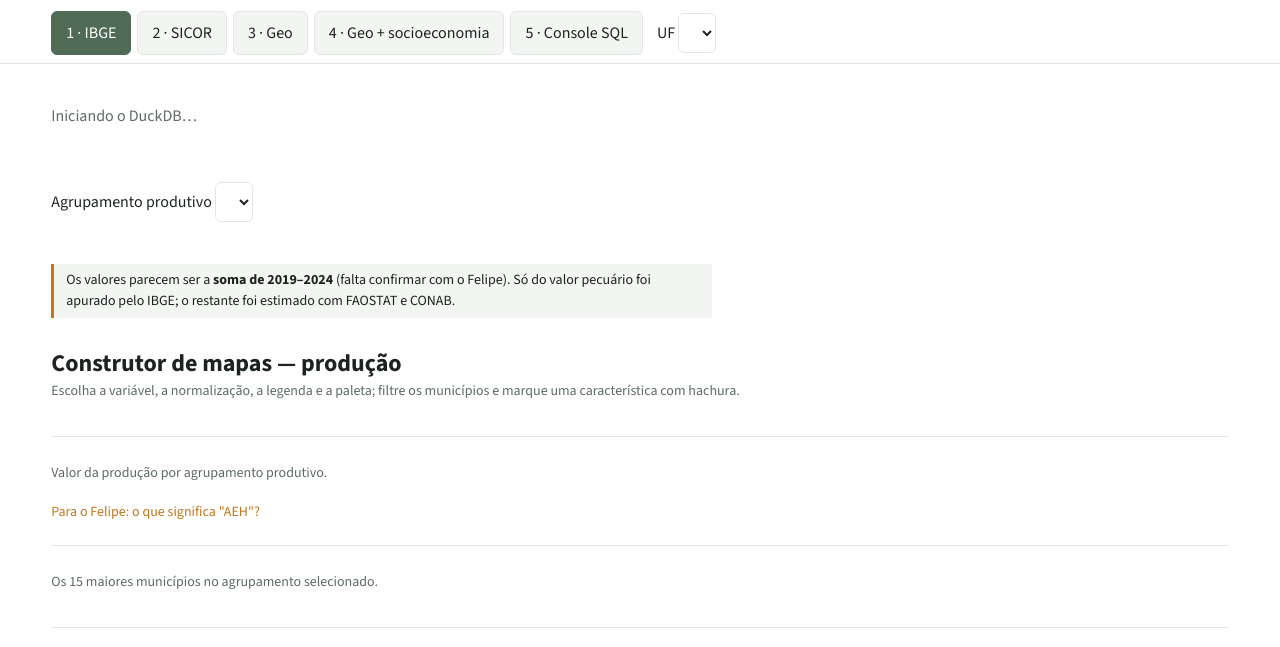
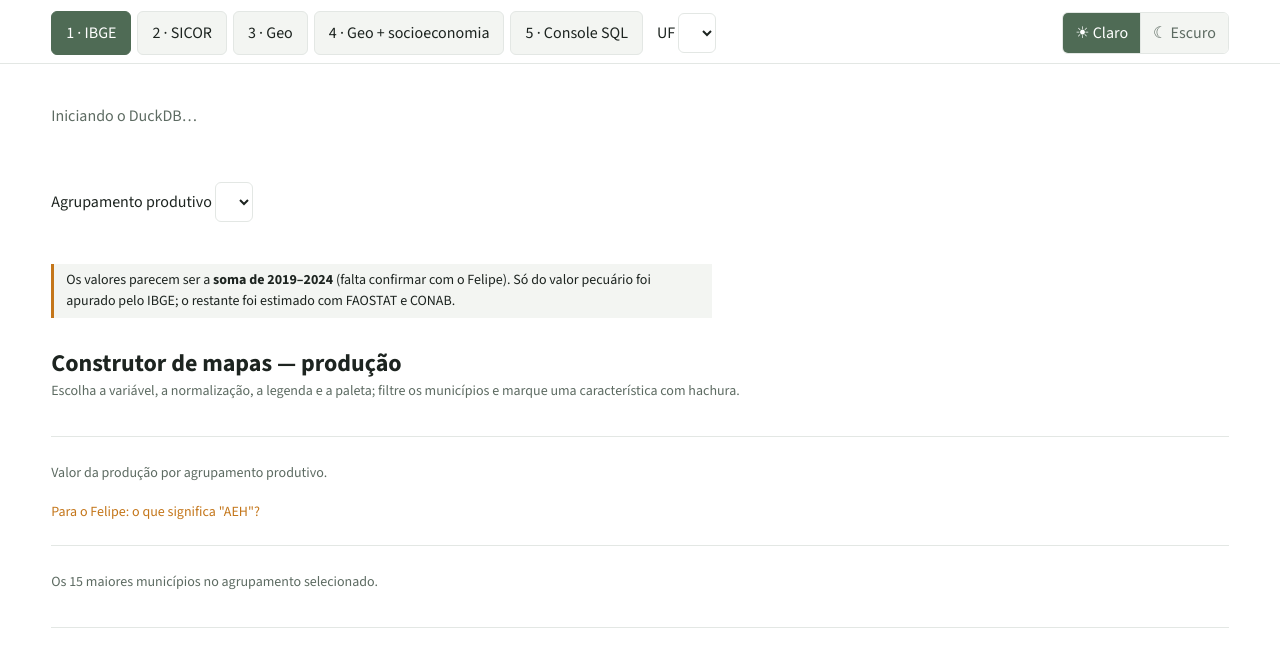
Before and after one commit to PedroAQCoutinho/igpp-ukpact-caatinga-bi, a plain HTML site: page index.html in a window 1280 px wide. Shown: the part 136-783 px from the top of the page. Drawn offline with Linux system fonts and the light colour scheme; no server answers.

Commit message:
BI: botão de tema claro/escuro na barra do topo (especificação 14)
Co-Authored-By: Claude Opus 5.5 <noreply@anthropic.com>
Claude-Session: https://claude.ai/code/session_01K9fJBFvptRZGaZtiGxW3ua

```diff
--- a/index.html
+++ b/index.html
@@ -15,6 +15,7 @@
 :root{color-scheme:light dark;--bg:light-dark(#ffffff,#121513);--ink:light-dark(#1d2420,#e6ebe7);--mut:light-dark(#5d6b62,#9aa79f);--line:light-dark(#e3e7e4,#2a312d);--soft:light-dark(#f3f5f2,#1a1f1c);--main:light-dark(#4f6b55,#86a98d);--acc:light-dark(#c4761a,#e39a3f);--out:light-dark(#e6e8e7,#262c29);--nd:light-dark(#c9cecb,#454d48);--zero:light-dark(#ffffff,#121513)}
 :root{--blank:light-dark(#fbfcfb,#1c211e)}
 :root[data-theme=light]{color-scheme:light}:root[data-theme=dark]{color-scheme:dark}
+.tema{margin-left:auto;display:inline-flex;border:1px solid var(--line);border-radius:6px;overflow:hidden}.tema button{min-height:40px;padding:0 12px;border:0;background:var(--soft);cursor:pointer;color:var(--mut)}.tema button+button{border-left:1px solid var(--line)}.tema button[aria-pressed=true]{background:var(--main);color:#fff}
 *{box-sizing:border-box;min-width:0}
 body{margin:0;background:var(--bg);color:var(--ink);font:16px/1.5 "Source Sans 3",system-ui,sans-serif;overflow-x:clip}
 header{padding:24px max(4vw,16px) 6px}
@@ -192,6 +193,7 @@ a.btn{display:inline-flex;align-items:center;text-decoration:none;color:var(--in
 @media(max-width:860px){.mb{grid-template-columns:1fr}}
 @media(max-width:600px){.row{grid-template-columns:100px minmax(0,1fr) 78px;font-size:14px}.map{min-height:360px}}
 </style>
+<script src="js/tema.js"></script>
 </head>
 <body>
 <header>
@@ -207,6 +209,7 @@ a.btn{display:inline-flex;align-items:center;text-decoration:none;color:var(--in
 <button role="tab" data-p="sql" aria-selected="false">5 · Console SQL</button>
 </div>
 <label>UF <select id="uf"></select></label>
+<div class="tema" role="group" aria-label="Tema da tela"><button type="button" data-tema="light" aria-pressed="false">☀ Claro</button><button type="button" data-tema="dark" aria-pressed="false">☾ Escuro</button></div>
 </div>
 <p id="load">Carregando…</p>
 <main>
--- /dev/null
+++ b/js/tema.js
@@ -0,0 +1,19 @@
+// Tema claro/escuro. Sem escolha salva, segue o sistema. A escolha fica só neste navegador.
+(() => {
+  const K = 'bi-caatinga-tema', root = document.documentElement;
+  const ler = () => { try { return localStorage.getItem(K) } catch { return null } };
+  const sistema = () => matchMedia('(prefers-color-scheme: dark)').matches ? 'dark' : 'light';
+  const marcar = () => {
+    const t = root.dataset.theme || sistema();
+    document.querySelectorAll('[data-tema]').forEach(b => b.setAttribute('aria-pressed', String(b.dataset.tema === t)));
+  };
+  const salvo = ler(); if (salvo === 'light' || salvo === 'dark') root.dataset.theme = salvo;
+  document.addEventListener('DOMContentLoaded', marcar);
+  matchMedia('(prefers-color-scheme: dark)').addEventListener('change', marcar);
+  document.addEventListener('click', e => {
+    const b = e.target.closest('[data-tema]'); if (!b) return;
+    root.dataset.theme = b.dataset.tema;
+    try { localStorage.setItem(K, b.dataset.tema) } catch {}
+    marcar();
+  });
+})();
```
Also changed, not shown: 1 other file.
